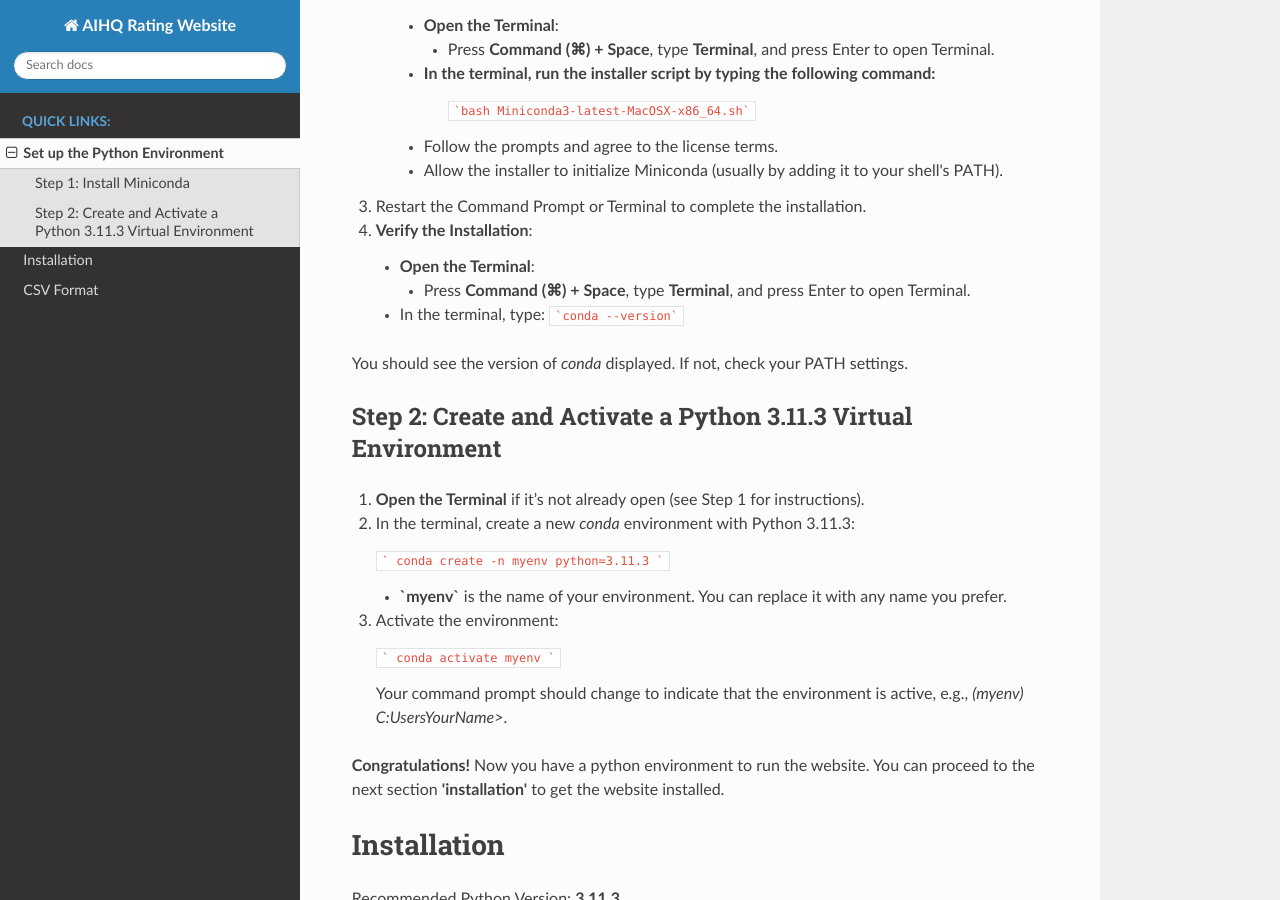
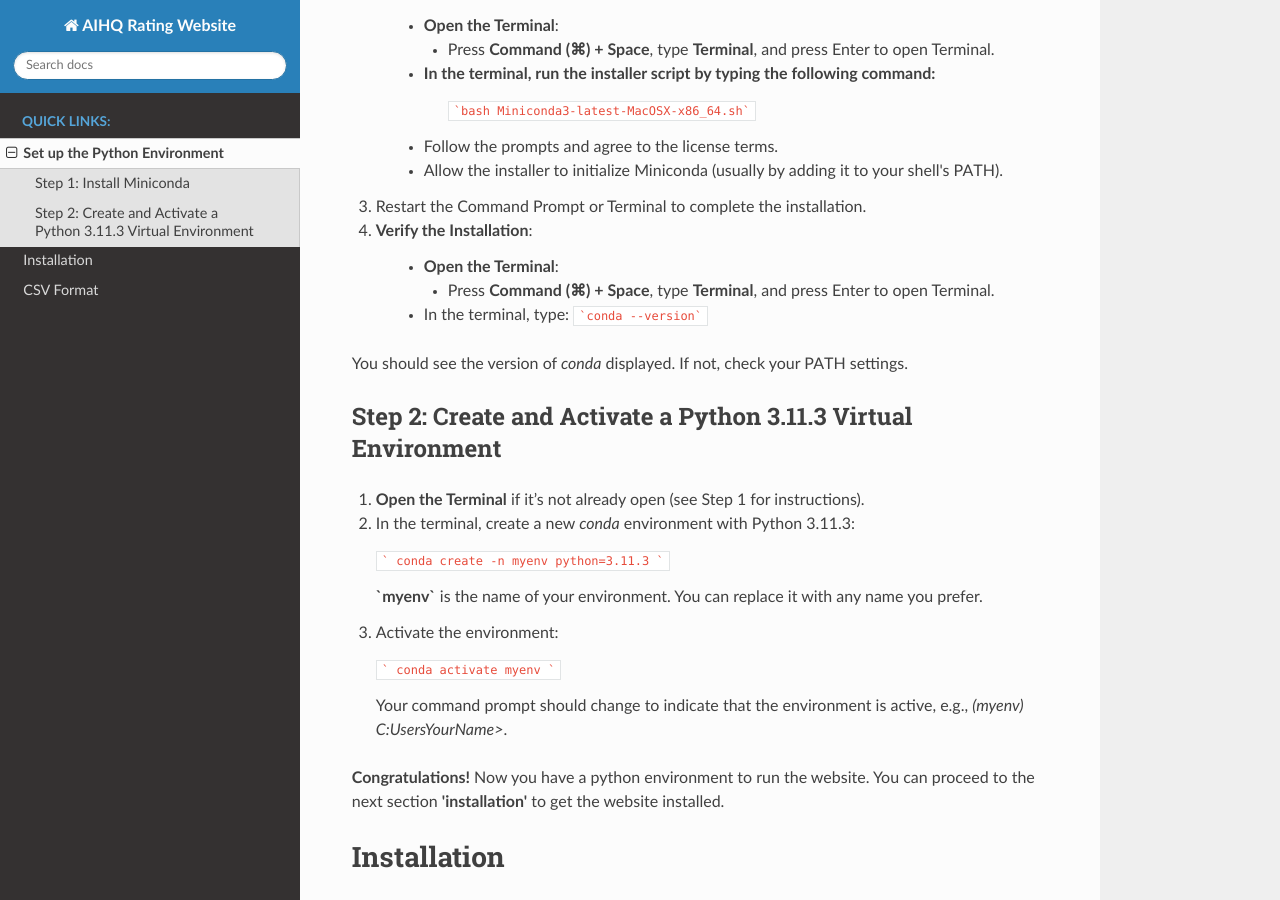
Before and after one commit to lyulouisa/Website_AIHQ_rating, a Sphinx documentation site: the page built from docs/source/mac.rst, in a window 1280 px wide and 900 px high, scrolled down 370 px. Built offline with Sphinx 7.4.7 and the Read the Docs theme 3.1.0, drawn with Linux system fonts in a browser that asks for light colours; pages that are not in the unit, such as notebooks, are missing from menus.

Commit message:
Update mac.rst

````diff
--- a/docs/source/mac.rst
+++ b/docs/source/mac.rst
@@ -26,12 +26,12 @@ Step 1: Install Miniconda
 
 4. **Verify the Installation**:
 
-   - **Open the Terminal**:
+      - **Open the Terminal**:
 
-     - Press **Command (⌘) + Space**, type **Terminal**, and press Enter to open Terminal.
+        - Press **Command (⌘) + Space**, type **Terminal**, and press Enter to open Terminal.
 
-   - In the terminal, type:
-     ```conda --version```
+      - In the terminal, type:
+        ```conda --version```
 
 You should see the version of `conda` displayed. If not, check your PATH settings.
 
@@ -47,7 +47,7 @@ Step 2: Create and Activate a Python 3.11.3 Virtual Environment
    conda create -n myenv python=3.11.3
    ```
 
-   - **`myenv`** is the name of your environment. You can replace it with any name you prefer.
+   **`myenv`** is the name of your environment. You can replace it with any name you prefer.
 
 3. Activate the environment:
 
````
